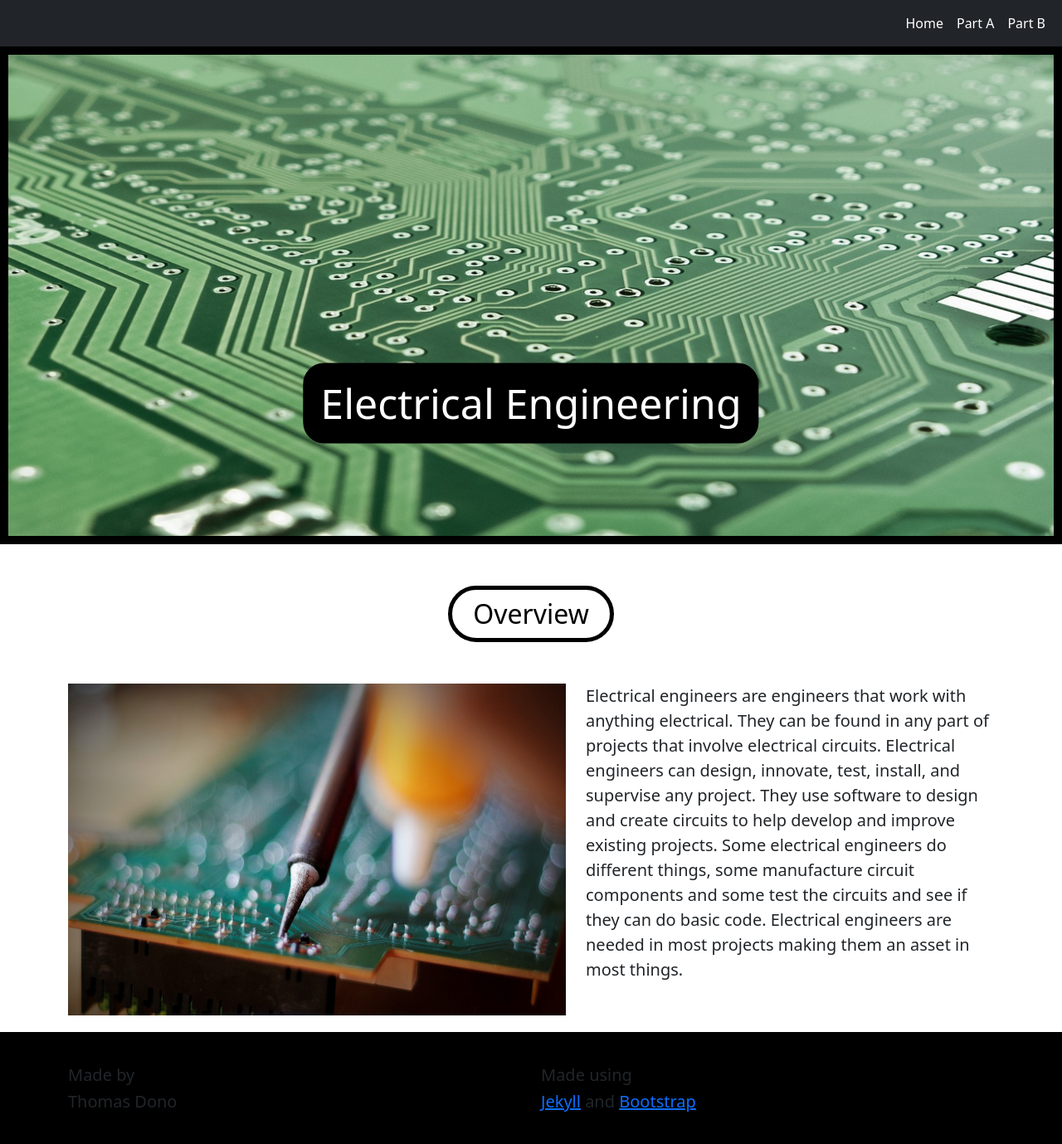
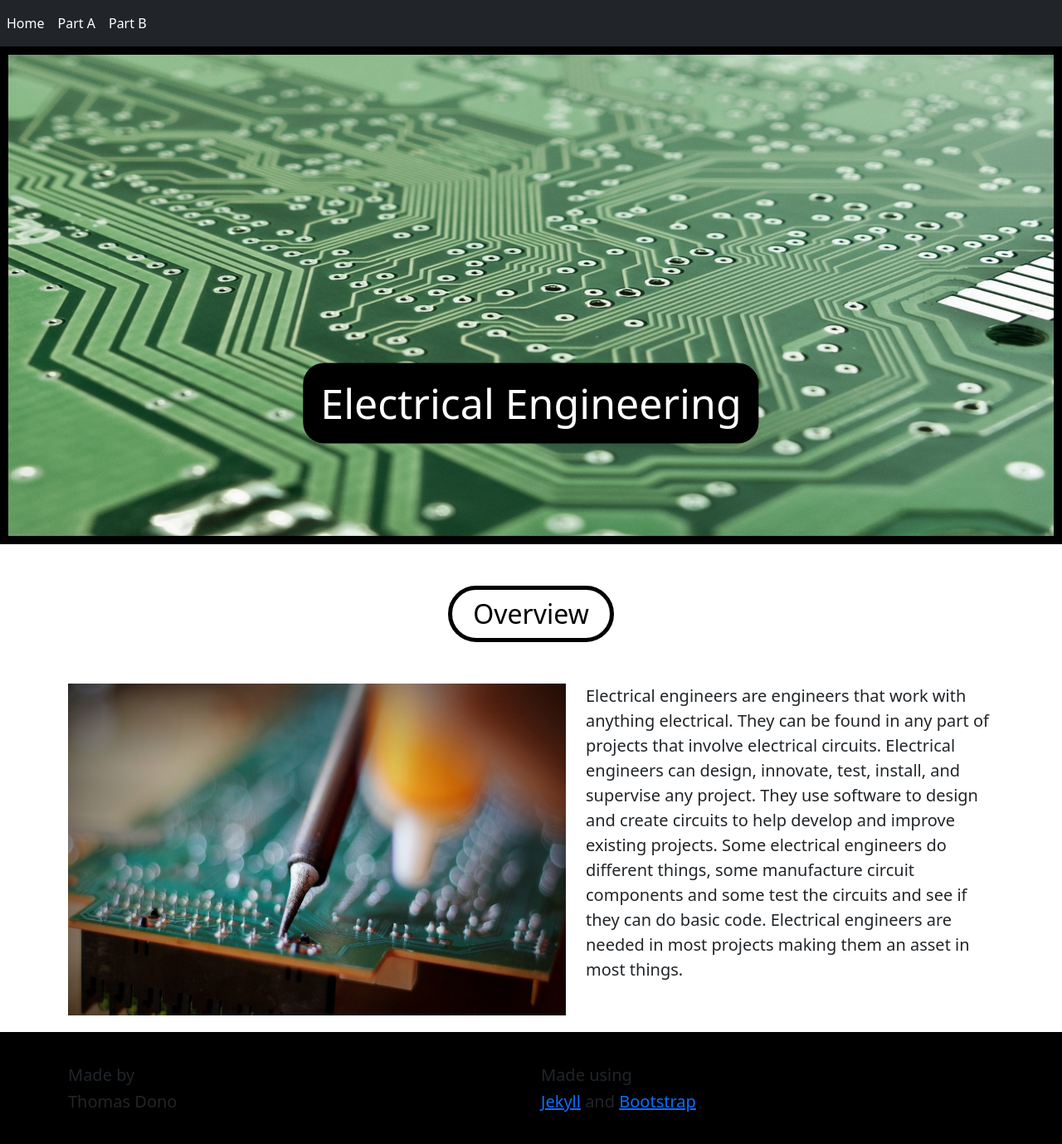
Before and after one commit to thomasd7021/sep10-freedom-project, a Jekyll site: the page built from index.html, in a window 1280 px wide and 1388 px high. Shown: the top 1379 px of the window at 83% size. Built offline with Jekyll 4.4.1, drawn with Linux system fonts in a browser that asks for light colours.

Commit message:
Wed, May 31, 2023, 5:50 AM -04:00

```diff
--- a/_includes/nav.html
+++ b/_includes/nav.html
@@ -1,6 +1,6 @@
 <nav class="navbar sticky-top navbar-expand bg-dark" data-bs-theme="dark">
     <div class="container-fluid">
-      <div class="row"></div>
+      <div class="row">
         <ul class="navbar-nav">
             {% for item in site.data.navigation %}
             <a class="nav-link active text-white" href="{{ item.link }}"> {{ item.name }} </a>
```
